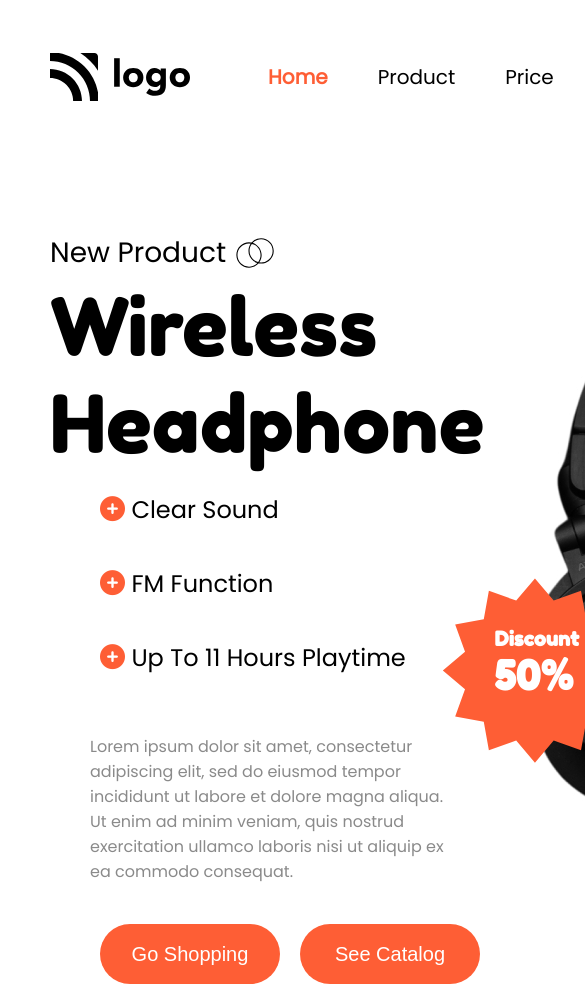
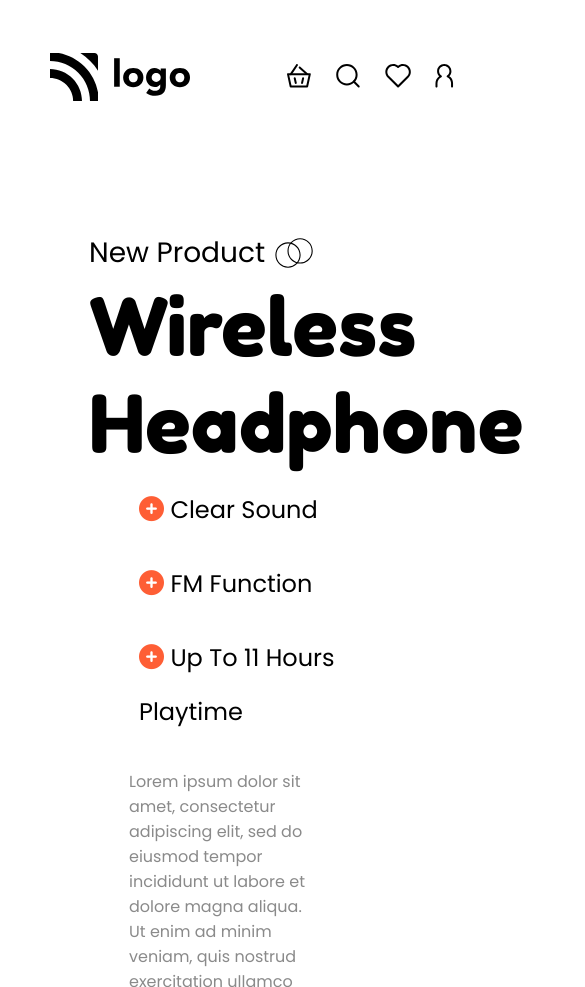
Before and after one commit to amannagle/Product-Home-Page, a website: page index.html in a window 390 px wide. Shown: the top 987 px of the page, 585 px wide, since content can reach past the window. Drawn offline with Linux system fonts and the light colour scheme.

Commit message:
made page responsive

```diff
--- a/css/index.css
+++ b/css/index.css
@@ -8,7 +8,7 @@ nav {
   display: flex;
   margin: 50px 50px;
   align-items: center;
-  gap: 20vw;
+  justify-content: space-between;
 }
 
 .nav-items {
@@ -82,7 +82,6 @@ p.text {
   padding: 40px;
 }
 
-div.right-section {}
 
 .headphone-div {
   position: relative;
@@ -117,6 +116,8 @@ div.right-section {}
   flex-direction: column;
   justify-content: center;
   align-items: center;
+  margin-bottom: 50px;
+  margin: 0 auto;
 }
 
 .action-btn {
@@ -160,3 +161,29 @@ h5.active-item{
 .tomato-dot {
   background-color: #fe5e35;
 }
+div.intro-section img{
+  max-width: 611px;
+}
+@media(max-width:1200px)
+{
+
+
+  .nav-items{
+    display: none;
+  }
+
+  div.intro-section{
+    flex-direction: column;
+    justify-content: center;
+    margin: 0 auto;
+    width: 80%;
+    gap: 100px;
+    margin-bottom: 100px;
+    }
+
+  div.intro-section img{
+
+    /* width: 100%; */
+    max-width: 611px;
+  }
+}
```
